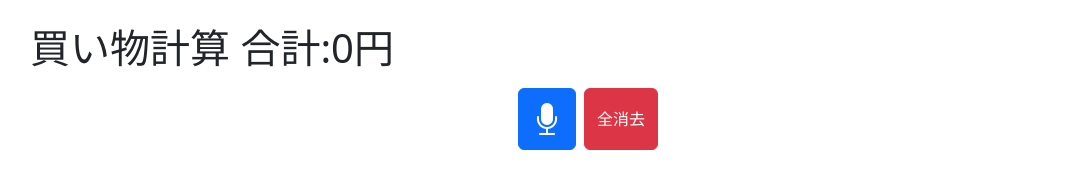
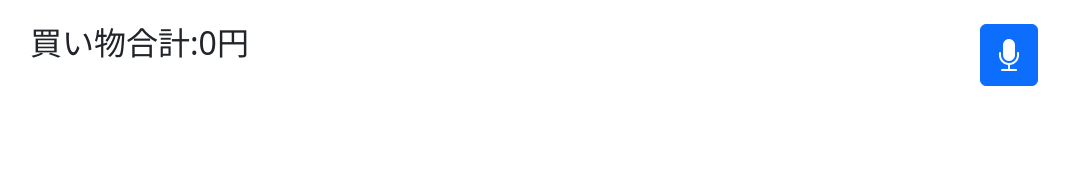
Before and after one commit to ttekesuke/shopping-calculator, a plain HTML site: page index.html in a window 1280 px wide. Shown: the whole page, without its empty margins (52-1121 px from the left). Drawn offline with nearby package versions, Linux system fonts and the light colour scheme.

Commit message:
changed layout

```diff
--- a/index.html
+++ b/index.html
@@ -30,13 +30,19 @@
 </head>
 <body>
     <div id="app" class="container mt-4">
-        <h1>買い物計算 合計:{{ total }}円</h1>
-        <div class="d-flex justify-content-center my-3">
-            <button @mousedown="startRecognition" @touchstart="startRecognition" @mouseup="stopRecognition" @touchend="stopRecognition" class="btn btn-primary">
+        <div class="row">
+            <div class="col-10">
+              <h2>買い物合計:{{ total }}円</h1>
+            </div>
+            <div class="col-2">
+              <button @mousedown="startRecognition" @touchstart="startRecognition" @mouseup="stopRecognition" @touchend="stopRecognition" class="btn btn-primary">
                 <i style="font-size: 2rem;" class="bi bi-mic-fill"></i>
-            </button>
+              </button>
+            </div>
+        </div>
+        <!-- <div class="d-flex justify-content-center my-3">
             <button @click="clearAll" class="btn btn-danger ms-2">全消去</button>
-        </div>
+        </div> -->
         <ul class="list-group">
             <li v-for="(item, index) in items" :key="index" class="list-group-item align-items-center">
                 <div class="row">
```
